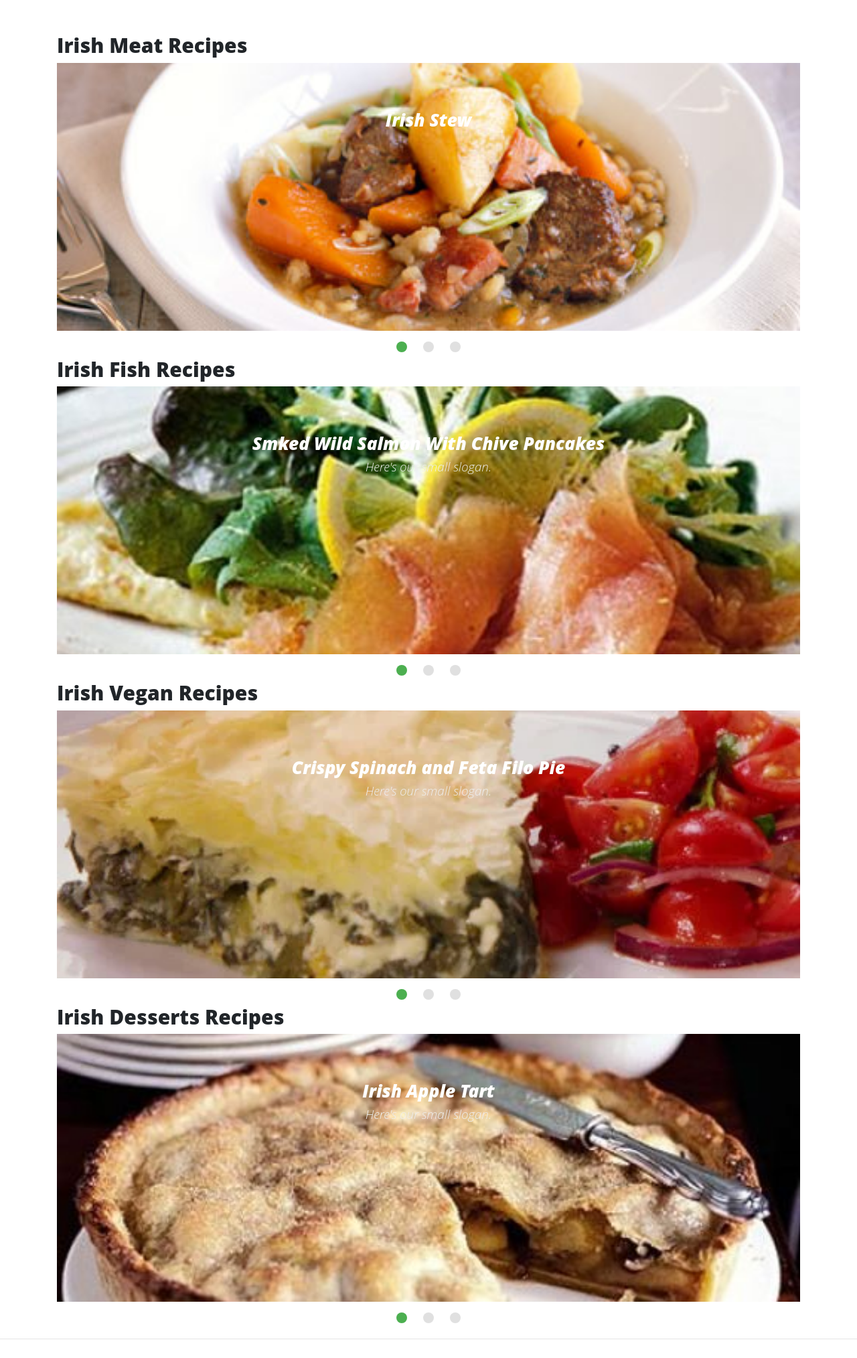
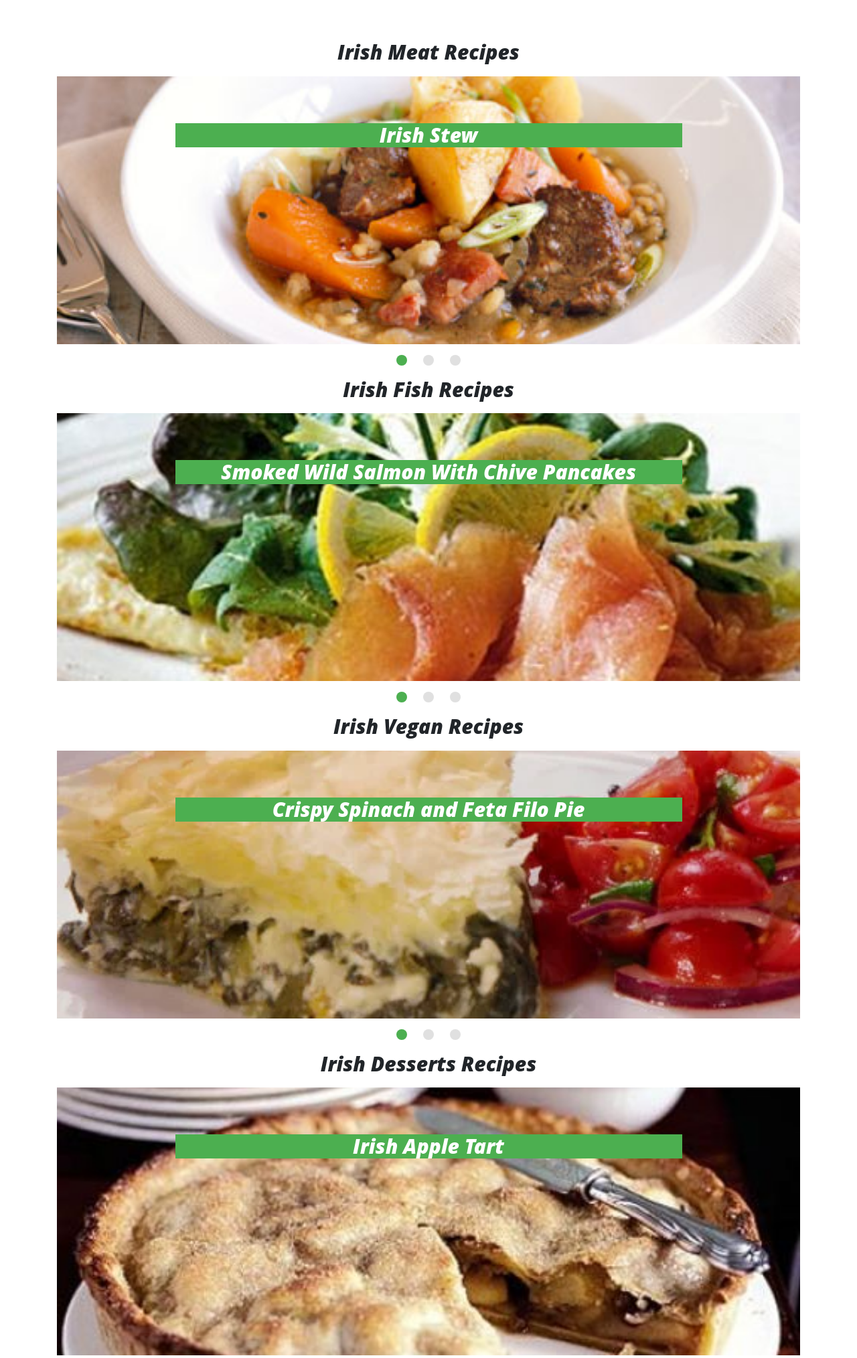
Before and after one commit to Declan446/irish-recipes, a Flask app: page / in a window 1280 px wide. Shown: the part 532-2560 px from the top of the page at 67% size. Run offline with Flask 2, Linux system fonts and the light colour scheme; data that the repository does not hold is empty; some libraries are stand-ins or nearby versions.

Commit message:
finished styling my base.html

```diff
--- a/templates/base.html
+++ b/templates/base.html
@@ -57,112 +57,102 @@
     <!-- Main Content -->
     <div class="container">
         {% block content %}
-    <div><h2>Irish Meat Recipes</h2></div>
+
+    <div class="caption center-align"><h2>Irish Meat Recipes</h2></div>
+
         <div class="slider">
     <ul class="slides">
       <li>
         <img src="static/img/irish-stew.jpg"> <!-- random image -->
         <div class="caption center-align">
-          <h3>Irish Stew</h3>
-          <h5 class="light grey-text text-lighten-3"></h5>
+          <h2 class="green darken-4-text">Irish Stew</h2>
         </div>
       </li>
       <li>
         <img src="static/img/boiled-bacon.jpg"> <!-- random image -->
         <div class="caption left-align">
-          <h3>Boiled Bacon With Cabbage And Carrots</h3>
-          <h5 class="light grey-text text-lighten-3">Here's our small slogan.</h5>
+          <h3 class="green darken-4-text">Boiled Bacon With Cabbage And Carrots</h3>
         </div>
       </li>
       <li>
         <img src="static/img/pork.jpg"> <!-- random image -->
         <div class="caption right-align">
-          <h3>Guinness And Honey Glazed Pork Loin</h3>
-          <h5 class="light grey-text text-lighten-3">Here's our small slogan.</h5>
+          <h2 class="green darken-4-text">Guinness And Honey Glazed Pork Loin</h2>
         </div>
       </li>
     </ul>
   </div>
 
-  <div><h2>Irish Fish Recipes</h2></div>
+  <div class="caption center-align"><h2>Irish Fish Recipes</h2></div>
 
   <div class="slider">
     <ul class="slides">
       <li>
         <img src="static/img/salmon.jpg"> <!-- random image -->
         <div class="caption center-align">
-          <h3>Smked Wild Salmon With Chive Pancakes</h3>
-          <h5 class="light grey-text text-lighten-3">Here's our small slogan.</h5>
+          <h2 class="green darken-4-text">Smoked Wild Salmon With Chive Pancakes</h2>
         </div>
       </li>
       <li>
         <img src="static/img/haddock.jpg"> <!-- random image -->
         <div class="caption left-align">
-          <h3>Smoked Haddock And Calcannon</h3>
-          <h5 class="light grey-text text-lighten-3">Here's our small slogan.</h5>
+          <h2 class="green darken-4-text">Smoked Haddock And Calcannon</h2>
         </div>
       </li>
       <li>
         <img src="static/img/scallops.jpg"> <!-- random image -->
         <div class="caption right-align">
-          <h3>Seared Scallops With Black Pudding And Cauliflower Purée</h3>
-          <h5 class="light grey-text text-lighten-3">Here's our small slogan.</h5>
+          <h2 class="green darken-4-text">Seared Scallops With Black Pudding And Cauliflower Purée</h2>
         </div>
       </li>
     </ul>
   </div>
 
-  <div><h2>Irish Vegan Recipes</h2></div>
+  <div class="caption center-align"><h2>Irish Vegan Recipes</h2></div>
 
   <div class="slider">
     <ul class="slides">
       <li>
         <img src="static/img/filo-pie.jpg"> <!-- random image -->
         <div class="caption center-align">
-          <h3>Crispy Spinach and Feta Filo Pie</h3>
-          <h5 class="light grey-text text-lighten-3">Here's our small slogan.</h5>
+          <h2 class="green darken-4-text">Crispy Spinach and Feta Filo Pie</h2>
         </div>
       </li>
       <li>
         <img src="static/img/parsnip-gratin.jpg"> <!-- random image -->
         <div class="caption left-align">
-          <h3>Parsnip, potato & St Gall cheese gratin</h3>
-          <h5 class="light grey-text text-lighten-3">Here's our small slogan.</h5>
+          <h2 class="green darken-4-text">Parsnip, potato & St Gall cheese gratin</h2>
         </div>
       </li>
       <li>
         <img src="static/img/colcannon.jpg"> <!-- random image -->
         <div class="caption right-align">
-          <h3>Colcannon and Veg</h3>
-          <h5 class="light grey-text text-lighten-3">Here's our small slogan.</h5>
+          <h2 class="green darken-4-text">Colcannon and Veg</h2>
         </div>
       </li>
     </ul>
   </div>
 
-  <div><h2>Irish Desserts Recipes</h2></div>
+  <div class="caption center-align"><h2>Irish Desserts Recipes</h2></div>
 
   <div class="slider">
     <ul class="slides">
       <li>
         <img src="static/img/irish-tart.jpg"> <!-- random image -->
         <div class="caption center-align">
-          <h3>Irish Apple Tart</h3>
-          <h5 class="light grey-text text-lighten-3">Here's our small slogan.</h5>
+          <h2 class="green darken-4-text">Irish Apple Tart</h2>
         </div>
       </li>
       <li>
         <img src="static/img/pudding.jpg"> <!-- random image -->
         <div class="caption left-align">
-          <h3>Guinness Chocolate Puddings</h3>
-          <h5 class="light grey-text text-lighten-3">Here's our small slogan.</h5>
+          <h2 class="green darken-4-text">Guinness Chocolate Puddings</h2>
         </div>
       </li>
       <li>
         <img src="static/img/baby-cakes.jpg"> <!-- random image -->
         <div class="caption right-align">
-          <h3>Black Velvet Baby Cakes</h3>
-          <h5 class="light grey-text text-lighten-3">Here's our small slogan.</h5>
+          <h2 class="green darken-4-text">Black Velvet Baby Cakes</h2>
         </div>
       </li>
     </ul>
```
Also changed, not shown: static/css/style.css (line endings or trailing spaces).
